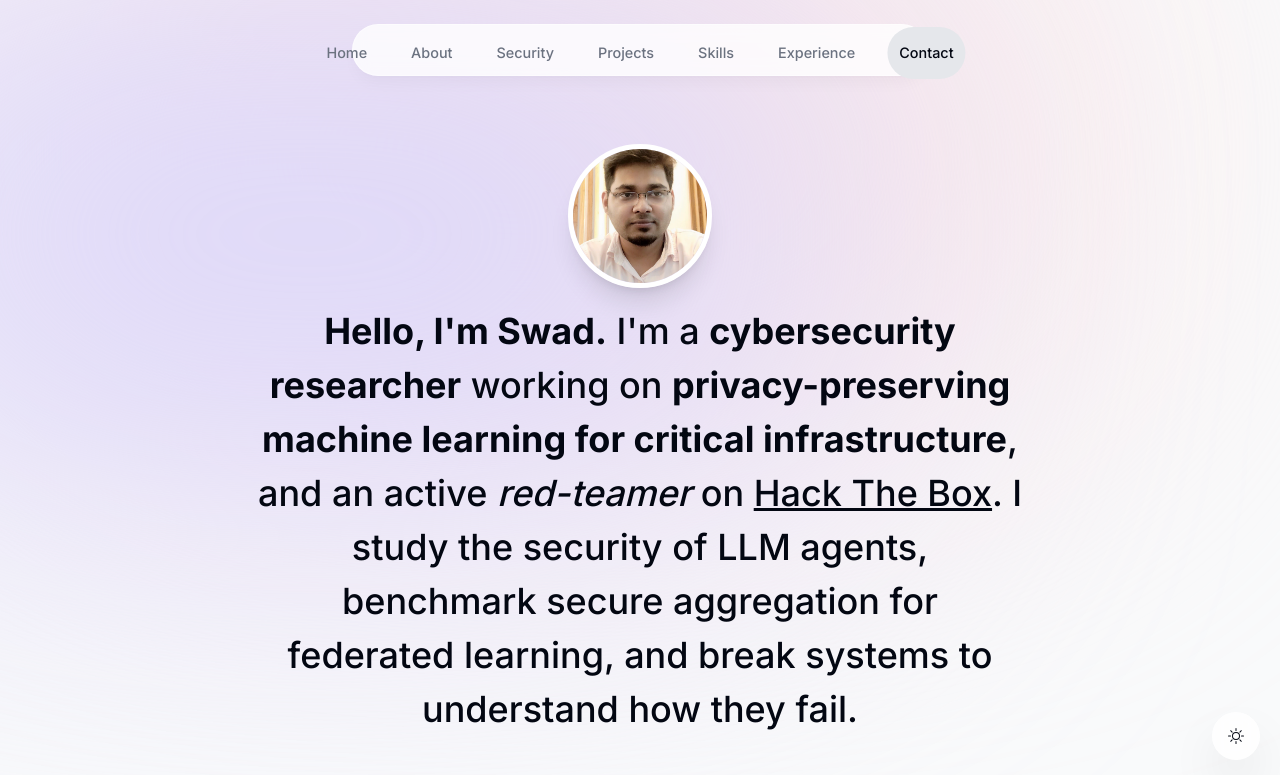
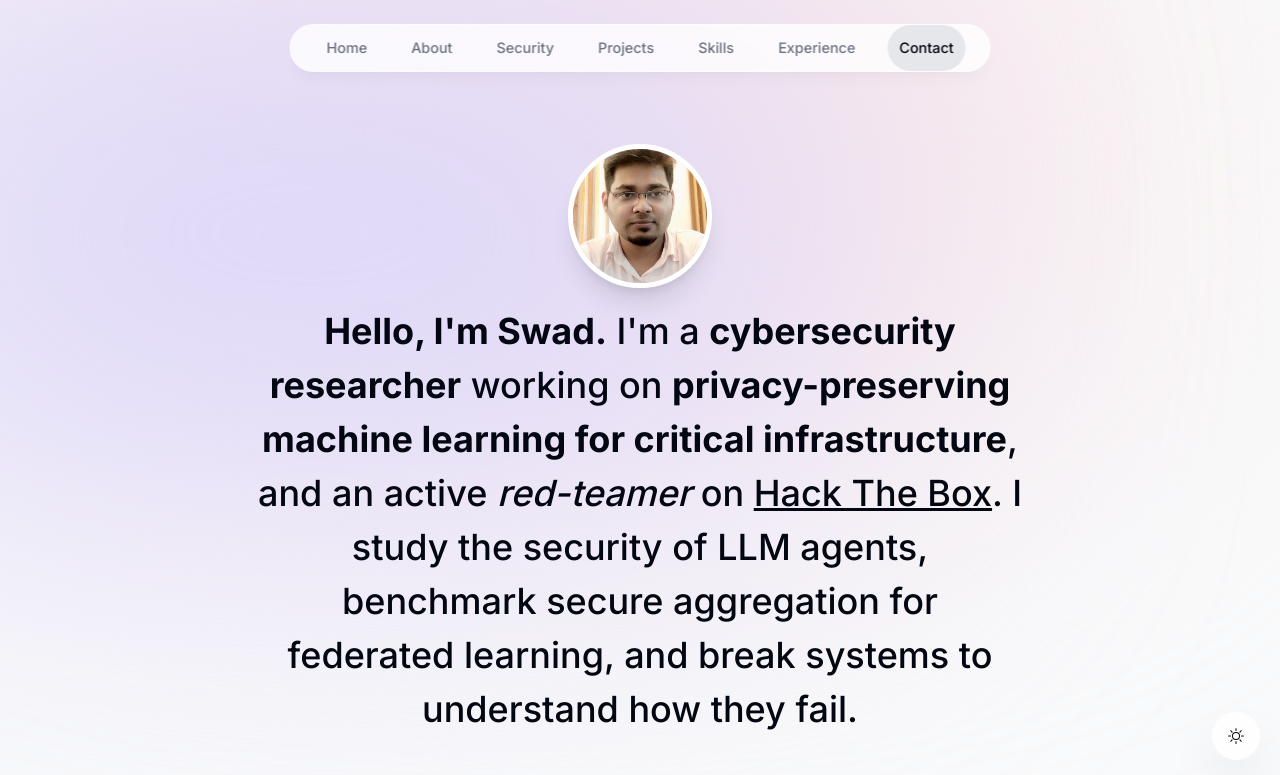
Before and after one commit to SwadKhan/Portfolio, a Next.js app: page / in a window 1280 px wide. Shown: the top 775 px of the page. Built offline with nearby package versions, Linux system fonts and the light colour scheme; no server answers.

Commit message:
Fix nav banner overflow: size pill to content so all 7 links fit

```diff
--- a/components/header.tsx
+++ b/components/header.tsx
@@ -13,13 +13,13 @@ export default function Header() {
     return (
         <header className='z-[999] relative'>
             <motion.div
-                className='fixed top-0 left-1/2 h-[4.5rem] w-full rounded-none border border-white border-opacity-40 bg-white bg-opacity-80 shadow-lg shadow-black/[0.03] backdrop-blur-[0.5rem] sm:top-6 sm:h-[3.25rem] sm:w-[36rem] sm:rounded-full dark:bg-gray-950
+                className='fixed top-0 left-1/2 w-full rounded-none border border-white border-opacity-40 bg-white bg-opacity-80 shadow-lg shadow-black/[0.03] backdrop-blur-[0.5rem] sm:top-6 sm:w-auto sm:rounded-full dark:bg-gray-950
                 dark:border-black/40 dark:bg-opacity-75'
                 initial={{ y: -100, x: "-50%", opacity: 0 }}
                 animate={{ y: 0, x: "-50%", opacity: 1 }}
-            ></motion.div>
-            <nav className="flex fixed top-[1.115rem] left-1/2 h-12 -translate-x-1/2 py-2 sm:top-[1.7rem] sm:h-[3.25rem] sm:py-0">
-                <ul className="flex w-[22rem] flex-wrap items-center justify-center gap-y-1 text-[0.9rem] font-medium text-gray-500 sm:w-[initial] sm:flex-nowrap sm:gap-5">
+            >
+                <nav className="flex items-center justify-center py-2 sm:py-0">
+                    <ul className="flex w-[22rem] max-w-[90vw] flex-wrap items-center justify-center gap-x-1 gap-y-1 text-[0.9rem] font-medium text-gray-500 sm:w-auto sm:max-w-none sm:flex-nowrap sm:gap-5 sm:px-6">
                         {
                             links.map((link) => (
                                 <motion.li className='h-full flex items-center justify-center relative' key={link.hash}
@@ -48,6 +48,7 @@ export default function Header() {
                         }
                     </ul>
                 </nav>
+            </motion.div>
         </header>
     )
 }
```
Lines whose indentation alone changed are shown as unchanged.
